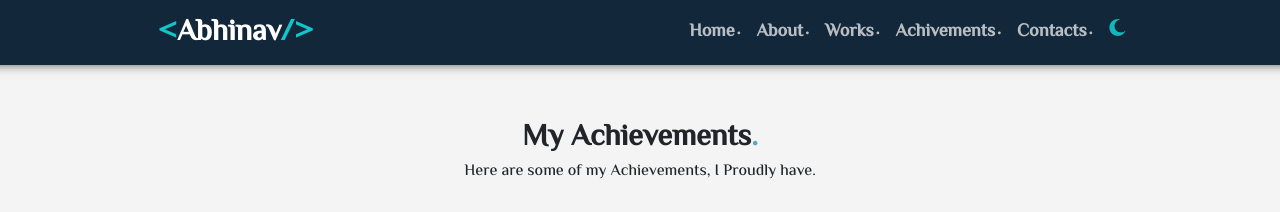
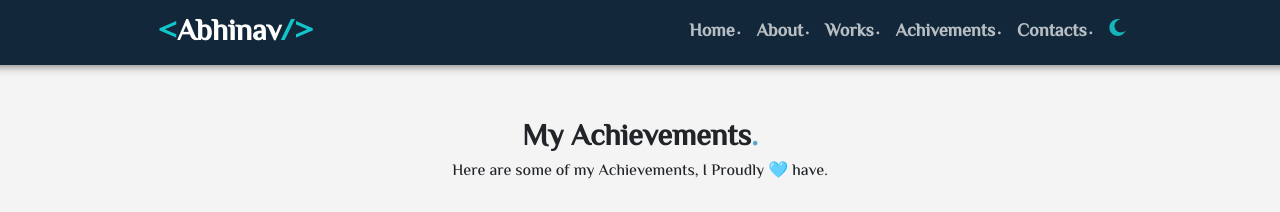
Before and after one commit to Abhinavrajsrivastav/AbhainavSrivastav, a React (Create React App) app: page /Achievements in a window 1280 px wide. Shown: the top 212 px of the page. Built offline with nearby package versions, Linux system fonts and the light colour scheme.

Commit message:
26-03-2024-005

```diff
--- a/src/Components/Achivements/Achivements.jsx
+++ b/src/Components/Achivements/Achivements.jsx
@@ -9,7 +9,7 @@ const Achivements = () => {
       <div className="Page-Work">
         <div className="Page-Work-Head">
           <span className="Page-Text">My Achievements<span>.</span></span><br />
-          <span className="Page-Text-description">Here are some of my Achievements, I Proudly have.</span>
+          <span className="Page-Text-description">Here are some of my Achievements, I Proudly 🩵 have.</span>
         </div>
         <div className="Page-Cards">
           <AchivementsCard
```
